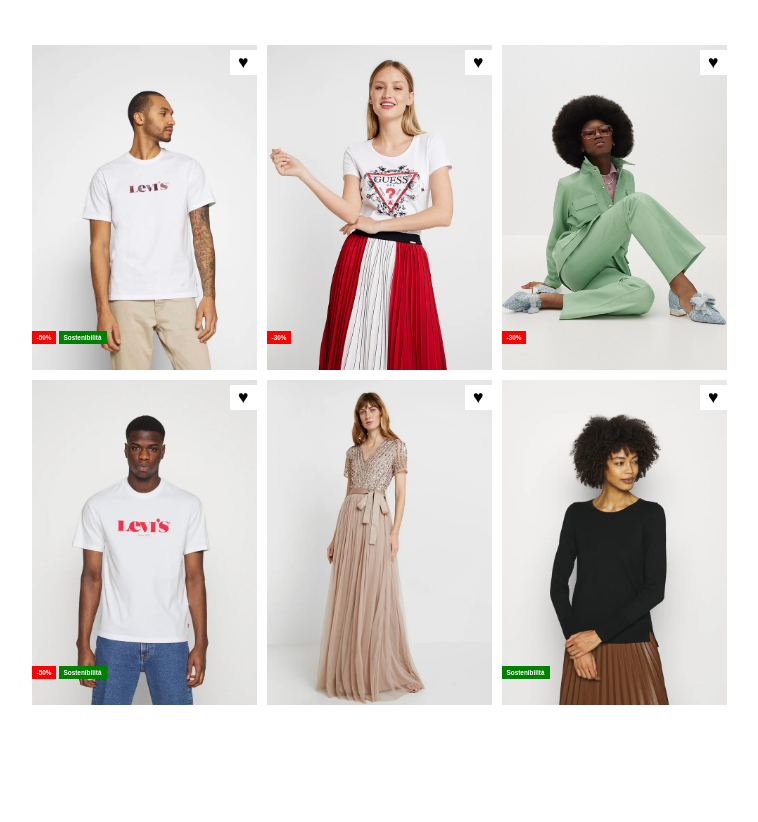
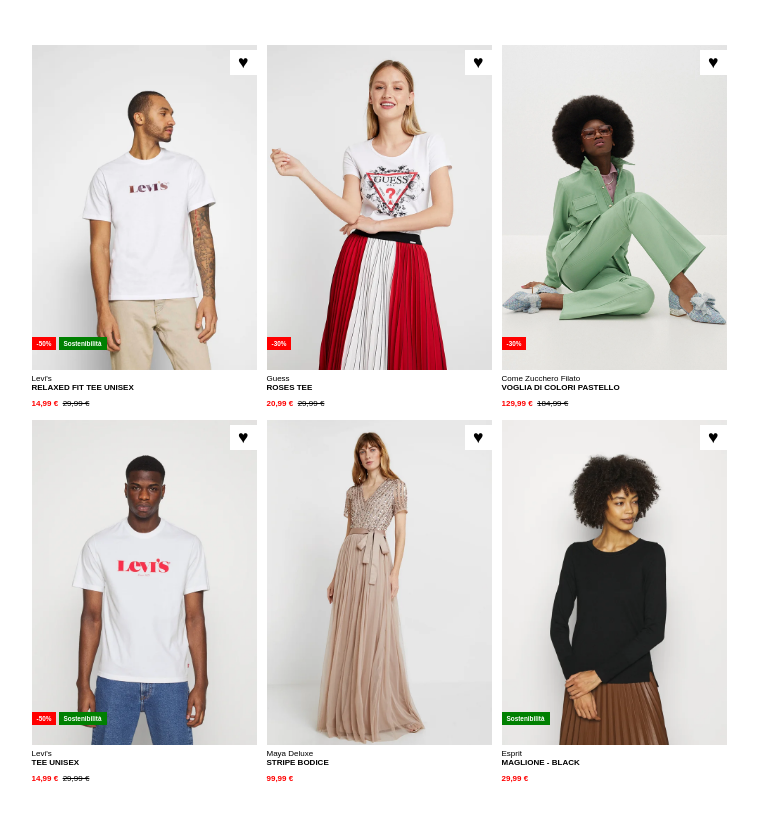
Before and after one commit to marroccuandrea/html-css-boolando, a plain HTML site: page index.html in a window 1280 px wide. Shown: the whole page, without its empty margins (261-1019 px from the left). Before the commit the page ends 800 px from the top, so only its background shows below. Drawn offline with Linux system fonts and the light colour scheme.

Commit message:
Fine progetto

```diff
--- a/css/style.css
+++ b/css/style.css
@@ -21,7 +21,7 @@ body{
 .prodotto{
     margin: 5px;
     position: relative;
-    display: flex;
+    display: inline-block;
 }
 
 .prodotto .sconto{
@@ -30,7 +30,7 @@ body{
     left: 0;
     color: white;
     font-size: 0.4rem;
-    margin-bottom: 26px;
+    margin-bottom: 60px;
     padding: 3px 5px;
     background-color: #FF0000;
 }
@@ -41,7 +41,7 @@ body{
     left: 0;
     color: white;
     font-size: 0.4rem;
-    margin-bottom: 26px;
+    margin-bottom: 60px;
     padding: 3px 5px;
     background-color: #008001;
 }
@@ -52,7 +52,7 @@ body{
     left: 0;
     color: white;
     font-size: 0.4rem;
-    margin-bottom: 26px;
+    margin-bottom: 60px;
     margin-left: 27px;
     padding: 3px 5px;
     background-color: #008001;
@@ -92,3 +92,20 @@ body{
 .prodotto:hover .latoa{
     display: none;
 }
+
+p, h3{
+    font-size: 0.5rem;
+}
+
+.prodotto .prezzo, .prodotto .barrato{
+    font-size: 0.5rem;
+}
+
+.prodotto .prezzo{
+    font-weight: bold;
+    color: #FF0000;
+}
+
+.prodotto .barrato{
+    text-decoration: line-through;
+}
--- a/index.html
+++ b/index.html
@@ -21,6 +21,10 @@
                 <div class="cuore">
                     <span>&hearts;</span>
                 </div>
+                <p>Levi's</p>
+                <h3>RELAXED FIT TEE UNISEX</h3>
+                <span class="prezzo">14,99 &euro;</span>
+                <span class="barrato">29,99 &euro;</span>
             </div>
             <div class="prodotto">
                 <img class="latoa" src="img/2.webp" alt="a">
@@ -29,6 +33,10 @@
                 <div class="cuore">
                     <span>&hearts;</span>
                 </div>
+                <p>Guess</p>
+                <h3>ROSES TEE</h3>
+                <span class="prezzo">20,99 &euro;</span>
+                <span class="barrato">29,99 &euro;</span>
             </div>
             <div class="prodotto">
                 <img class="latoa" src="img/3.webp" alt="a">
@@ -37,6 +45,10 @@
                 <div class="cuore">
                     <span>&hearts;</span>
                 </div>
+                <p>Come Zucchero Filato</p>
+                <h3>VOGLIA DI COLORI PASTELLO</h3>
+                <span class="prezzo">129,99 &euro;</span>
+                <span class="barrato">184,99 &euro;</span>
             </div>
             <div class="prodotto">
                 <img class="latoa" src="img/4.webp" alt="a">
@@ -46,6 +58,10 @@
                 <div class="cuore">
                     <span>&hearts;</span>
                 </div>
+                <p>Levi's</p>
+                <h3>TEE UNISEX</h3>
+                <span class="prezzo">14,99 &euro;</span>
+                <span class="barrato">29,99 &euro;</span>
             </div>
             <div class="prodotto">
                 <img class="latoa" src="img/5.webp" alt="a">
@@ -53,6 +69,9 @@
                 <div class="cuore">
                     <span>&hearts;</span>
                 </div>
+                <p>Maya Deluxe</p>
+                <h3>STRIPE BODICE</h3>
+                <span class="prezzo">99,99 &euro;</span>
 
             </div>
             <div class="prodotto sost">
@@ -62,6 +81,9 @@
                 <div class="cuore">
                     <span>&hearts;</span>
                 </div>
+                <p>Esprit</p>
+                <h3>MAGLIONE - BLACK</h3>
+                <span class="prezzo">29,99 &euro;</span>
             </div>
         </div>
     </main>
```
